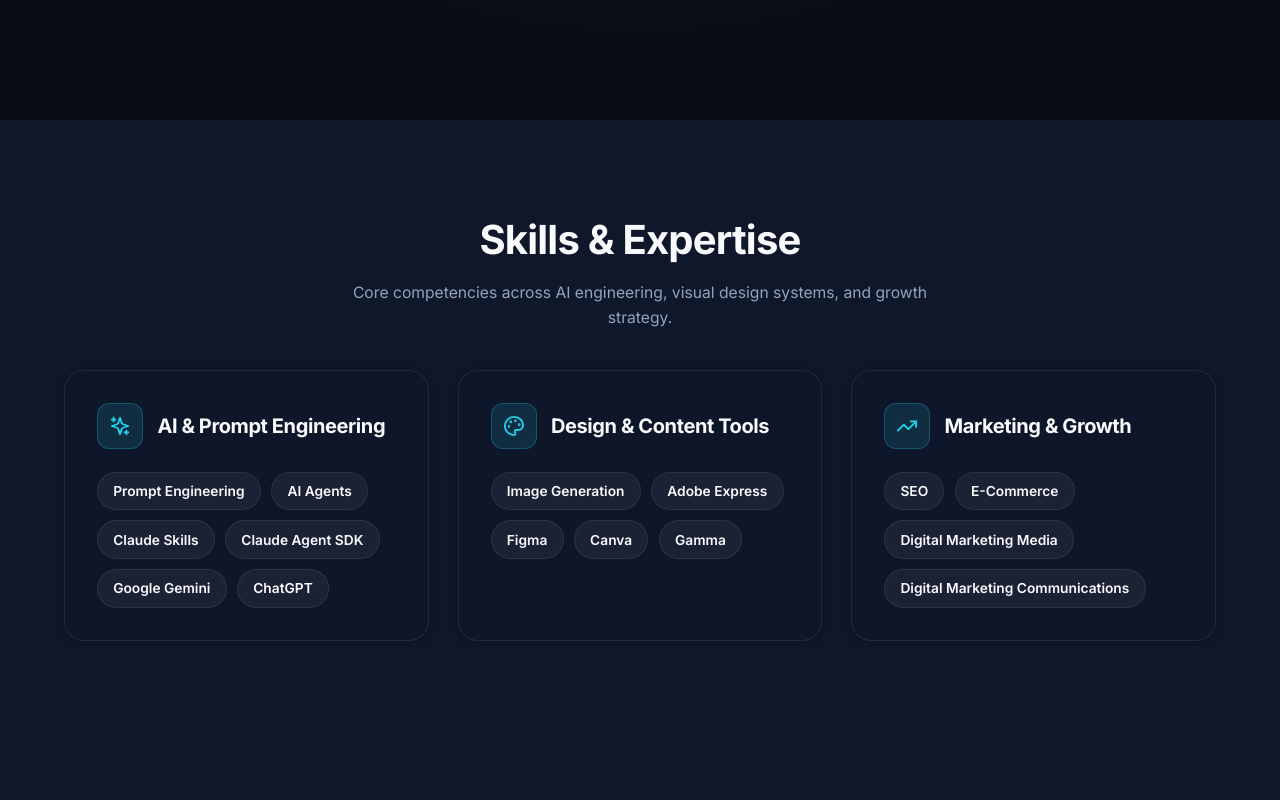
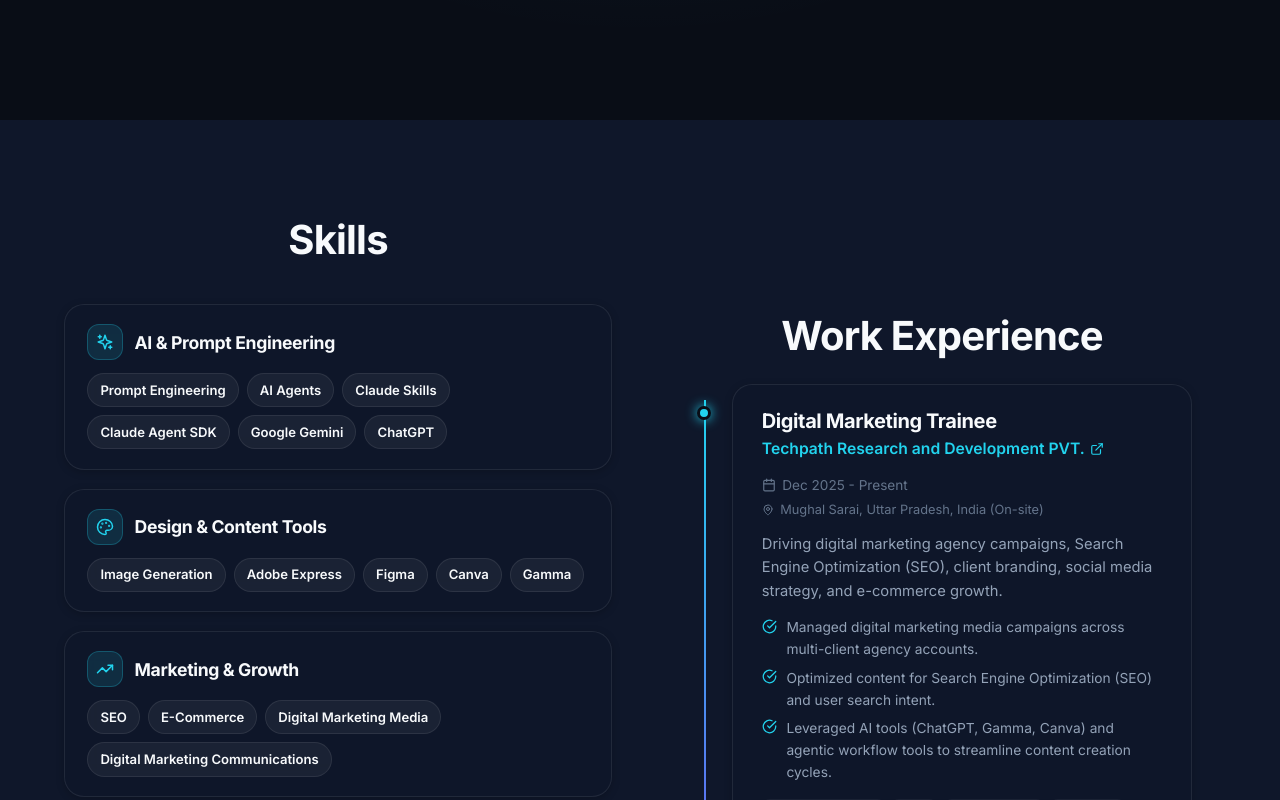
Before and after one commit to tanishka-wy/Tanishka-portfolio, a React (Vite) app: page / in a window 1280 px wide. Shown: the part 680-1480 px from the top of the page. Built offline with nearby package versions, Linux system fonts and the light colour scheme.

Commit message:
Change title to Skills, remove subtitle tagline, and display Skills side-by-side with Work Experience

```diff
--- a/src/App.jsx
+++ b/src/App.jsx
@@ -37,8 +37,14 @@
       <Navbar theme={theme} toggleTheme={toggleTheme} />
       <main>
         <Hero addToast={addToast} />
-        <Skills />
-        <WorkExperience />
+
+        {/* Side-by-Side Skills and Work Experience */}
+        <section className="section-padding" style={{ background: 'var(--bg-secondary)', overflow: 'visible' }}>
+          <div className="container side-by-side-grid" style={{ overflow: 'visible' }}>
+            <Skills />
+            <WorkExperience />
+          </div>
+        </section>
         <Projects />
         <Education />
         <Contact addToast={addToast} />
--- a/src/components/Skills.jsx
+++ b/src/components/Skills.jsx
@@ -10,20 +10,16 @@
 
 export default function Skills() {
   return (
-    <section id="skills" className="section-padding" style={{ background: 'var(--bg-secondary)' }}>
-      <div className="container">
-        <div className="section-header" style={{ marginBottom: '2.5rem' }}>
-          <h2 className="section-title">Skills & Expertise</h2>
-          <p style={{ color: 'var(--text-secondary)', fontSize: '0.98rem', marginTop: '0.5rem', maxWidth: '600px', marginInline: 'auto' }}>
-            Core competencies across AI engineering, visual design systems, and growth strategy.
-          </p>
+    <div id="skills" style={{ height: '100%', display: 'flex', flexDirection: 'column', overflow: 'visible' }}>
+      <div className="section-header" style={{ textAlign: 'left', marginBottom: '1.5rem' }}>
+        <h2 className="section-title">Skills</h2>
       </div>
 
-        {/* 3 Categorized Cards Grid */}
+      {/* 3 Categorized Cards */}
       <div style={{
-          display: 'grid',
-          gridTemplateColumns: 'repeat(auto-fit, minmax(280px, 1fr))',
-          gap: '1.8rem'
+        display: 'flex',
+        flexDirection: 'column',
+        gap: '1.2rem'
       }}>
         {skillsCategoriesData.map((category) => {
           const IconComponent = iconMap[category.icon] || Sparkles;
@@ -32,20 +28,20 @@
               key={category.id}
               className="glass-card"
               style={{
-                  padding: '2rem',
+                padding: '1.2rem 1.4rem',
                 display: 'flex',
                 flexDirection: 'column',
-                  gap: '1.4rem',
+                gap: '0.8rem',
                 transition: 'transform 0.3s ease, box-shadow 0.3s ease',
                 border: '1px solid var(--border-color)',
                 borderRadius: 'var(--radius-lg)'
               }}
             >
               {/* Card Header with Icon */}
-                <div style={{ display: 'flex', alignItems: 'center', gap: '0.9rem' }}>
+              <div style={{ display: 'flex', alignItems: 'center', gap: '0.7rem' }}>
                 <div style={{
-                    width: '46px',
-                    height: '46px',
+                  width: '36px',
+                  height: '36px',
                   borderRadius: 'var(--radius-md)',
                   background: 'rgba(34, 211, 238, 0.12)',
                   display: 'flex',
@@ -55,25 +51,25 @@
                   border: '1px solid rgba(34, 211, 238, 0.25)',
                   flexShrink: 0
                 }}>
-                    <IconComponent size={22} />
+                  <IconComponent size={18} />
                 </div>
-                  <h3 style={{ fontSize: '1.25rem', color: 'var(--text-primary)', margin: 0, fontWeight: 700 }}>
+                <h3 style={{ fontSize: '1.1rem', color: 'var(--text-primary)', margin: 0, fontWeight: 700 }}>
                   {category.title}
                 </h3>
               </div>
 
               {/* Tag / Pill List with Subtle Hover Animations */}
-                <div style={{ display: 'flex', flexWrap: 'wrap', gap: '0.65rem' }}>
+              <div style={{ display: 'flex', flexWrap: 'wrap', gap: '0.5rem' }}>
                 {category.skills.map((skill) => (
                   <span
                     key={skill}
                     style={{
-                        padding: '0.45rem 0.95rem',
+                      padding: '0.35rem 0.75rem',
                       borderRadius: 'var(--radius-full)',
                       background: 'rgba(255, 255, 255, 0.05)',
                       border: '1px solid var(--border-color)',
                       color: 'var(--text-primary)',
-                        fontSize: '0.86rem',
+                      fontSize: '0.82rem',
                       fontWeight: 600,
                       cursor: 'pointer',
                       transition: 'all 0.25s cubic-bezier(0.4, 0, 0.2, 1)'
@@ -102,6 +98,5 @@
         })}
       </div>
     </div>
-    </section>
   );
 }
```
Lines whose indentation alone changed are shown as unchanged.
